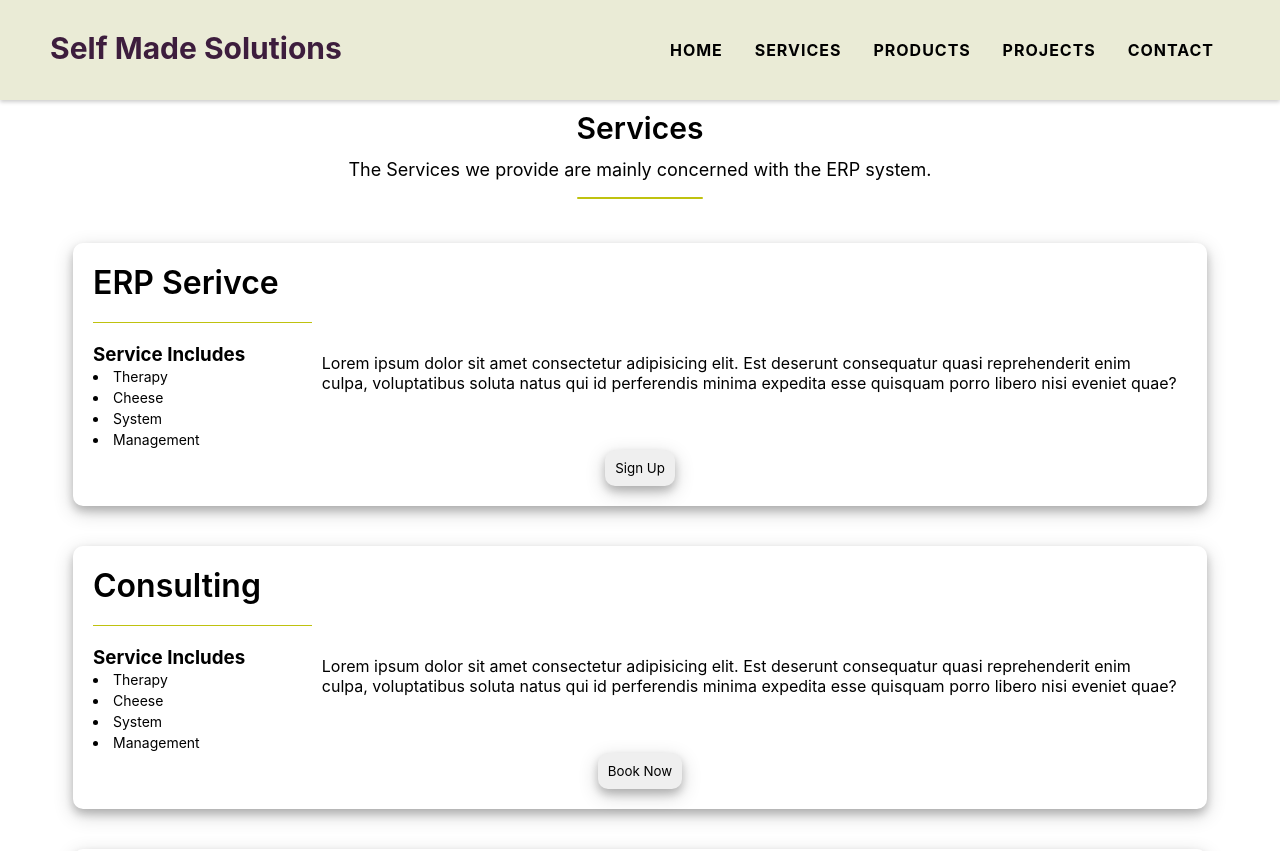
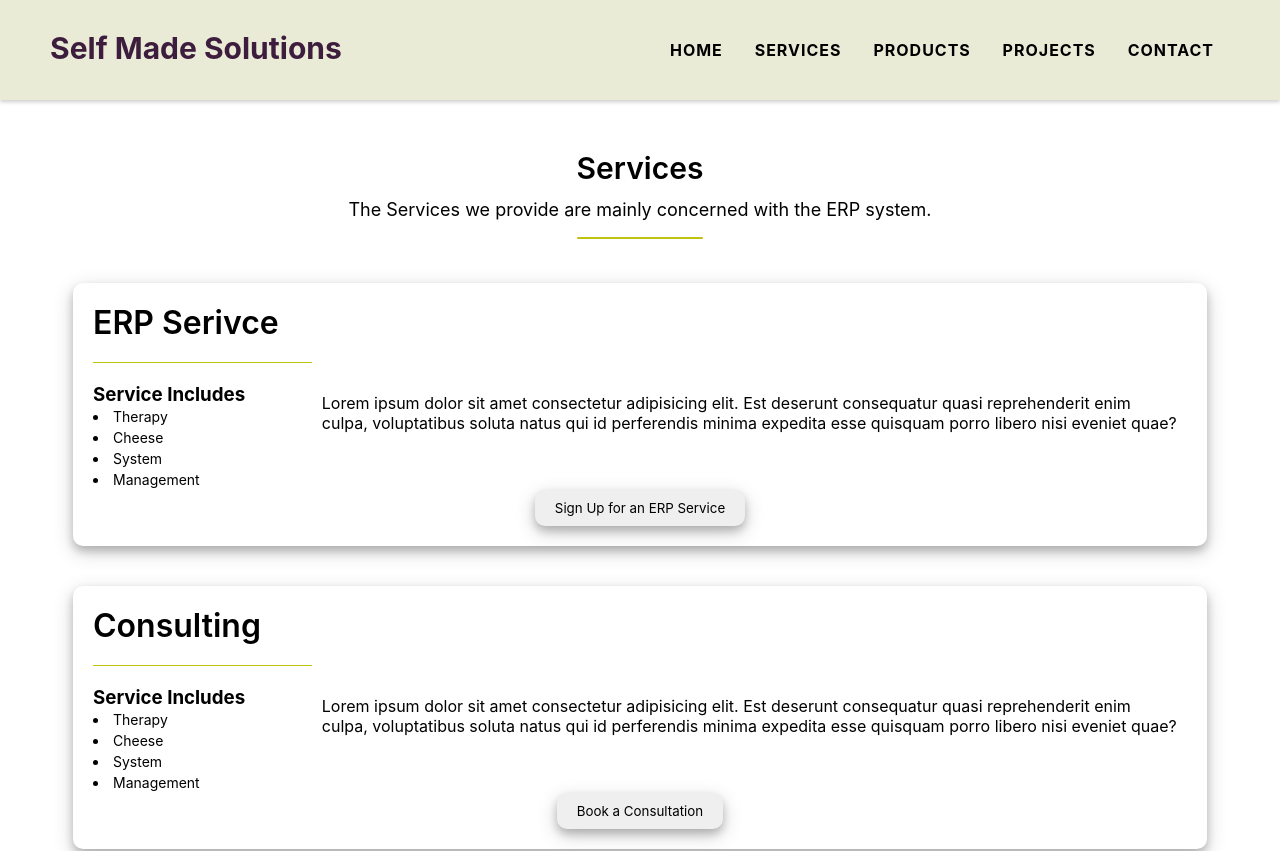
Before and after one commit to 123nol/self_made_solutions, a React (Create React App) app: page /services in a window 1280 px wide. Shown: the top 851 px of the page. Built offline with nearby package versions, Linux system fonts and the light colour scheme.

Commit message:
switched vh for home page

```diff
--- a/src/index.css
+++ b/src/index.css
@@ -254,7 +254,7 @@
   text-align: center;
 }
 .serviceSection .button button {
-  padding: 10px;
+  padding: 10px 20px;
   border-radius: 10px;
   border: none;
   box-shadow: 0px 5px 8px 0px rgba(0, 0, 0, 0.2),
@@ -349,6 +349,7 @@
 }
 .linkHeader {
   text-align: center;
+  margin-top: 50px;
 }
 .linkHeader::after {
   content: "";
--- a/src/pages/Home.jsx
+++ b/src/pages/Home.jsx
@@ -2,7 +2,7 @@ import React from "react";
 import { FaPlay } from "react-icons/fa";
 const Home = () => {
   return (
-    <div className="home" style={{ height: "100vh" }}>
+    <div className="home" style={{ height: "90vh" }}>
       <h1>
         Welcome to <span>Self Made Solutions</span>
       </h1>
--- a/src/pages/Services.jsx
+++ b/src/pages/Services.jsx
@@ -29,7 +29,7 @@ const Services = () => {
             </div>
           </div>
           <div className="button">
-            <button>Sign Up</button>
+            <button>Sign Up for an ERP Service</button>
           </div>
         </div>
       </div>
@@ -56,7 +56,7 @@ const Services = () => {
             </div>
           </div>
           <div className="button">
-            <button>Book Now</button>
+            <button>Book a Consultation</button>
           </div>
         </div>
       </div>
```
